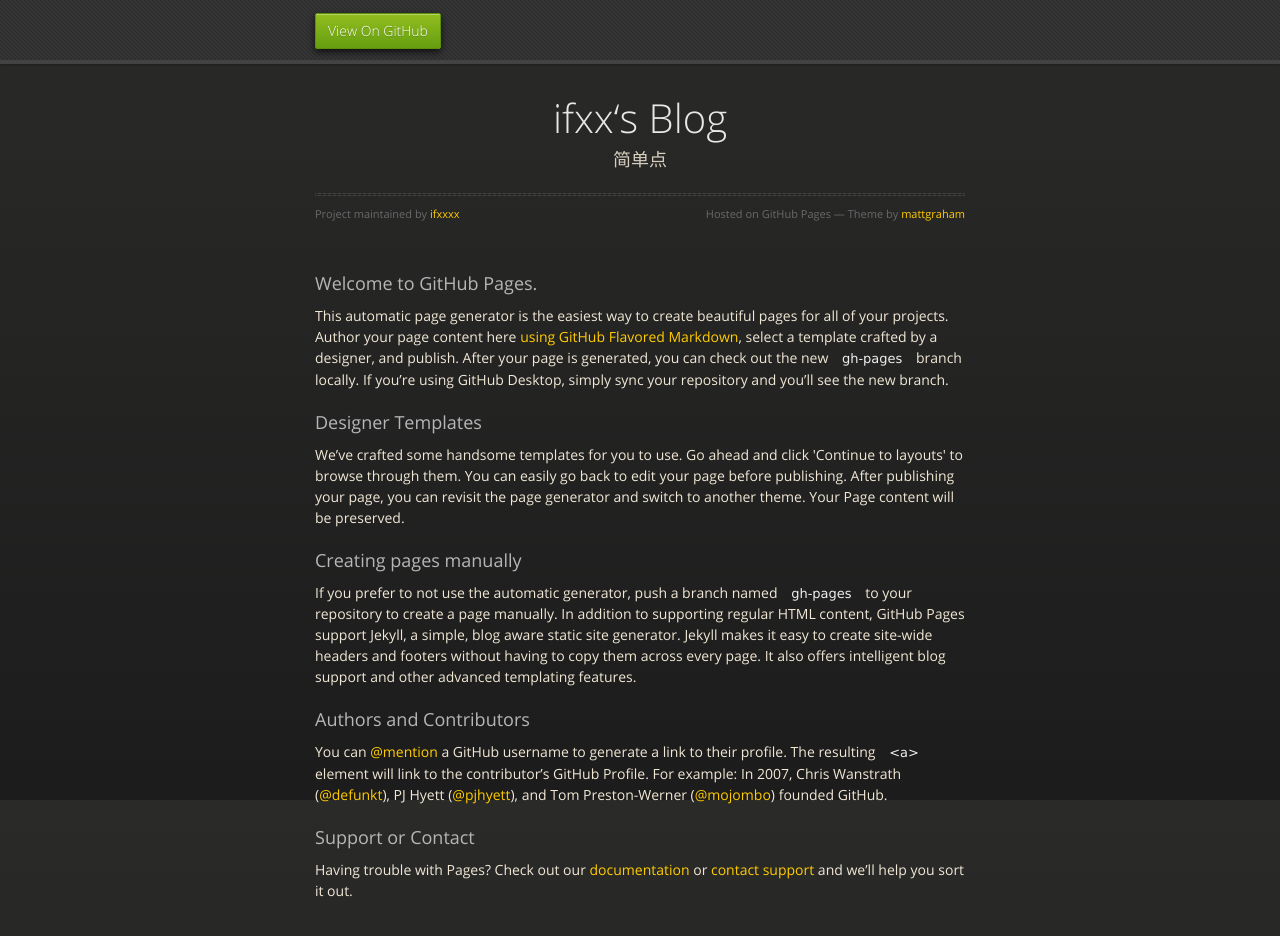
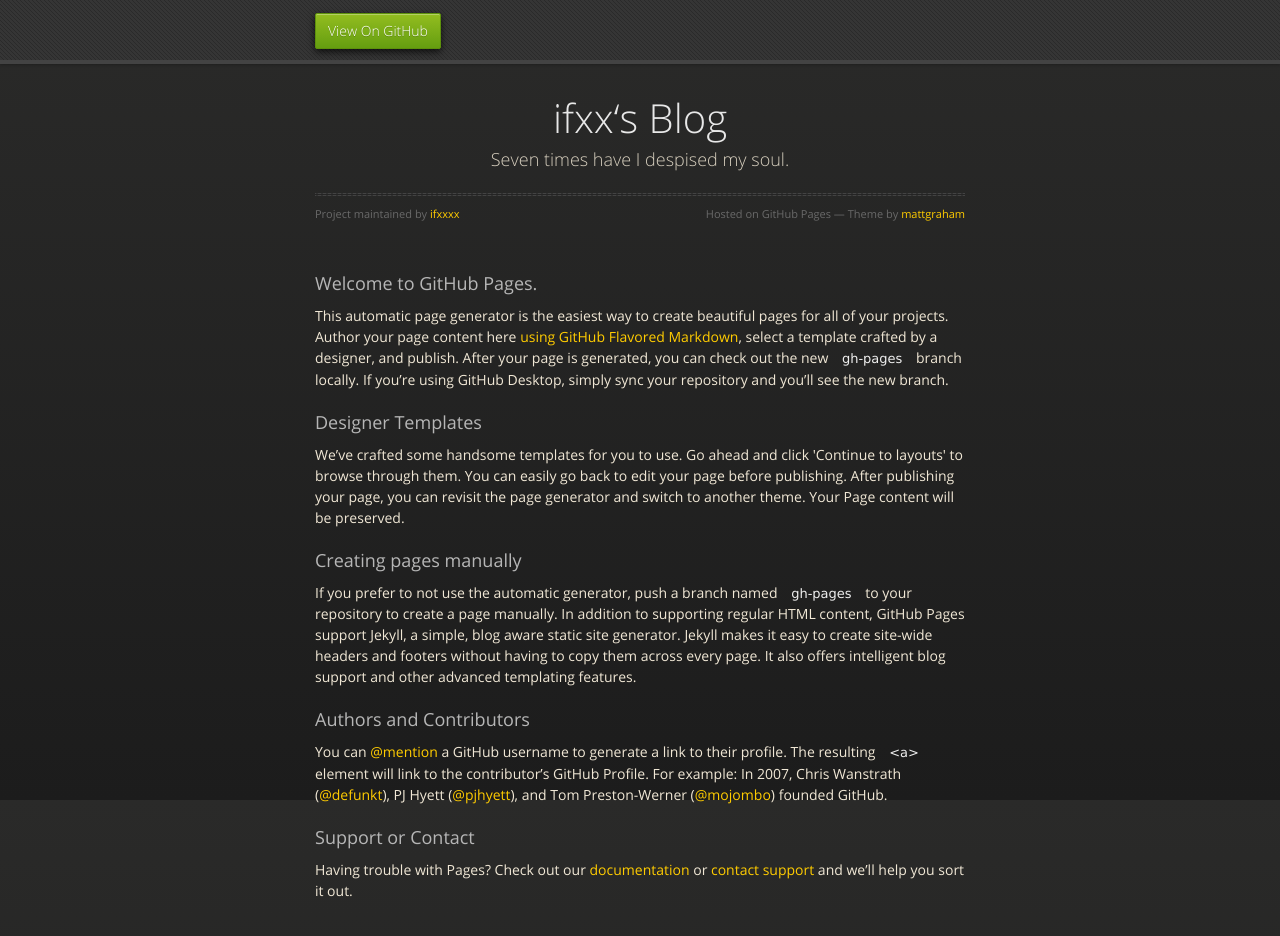
Before and after one commit to ifxxxx/ifxxxx.github.io, a plain HTML site: page index.html in a window 1280 px wide. Drawn offline with nearby package versions, Linux system fonts and the light colour scheme.

Commit message:
Update index.html

```diff
--- a/index.html
+++ b/index.html
@@ -29,7 +29,7 @@
       <section>
         <div id="title">
           <h1>ifxx‘s Blog</h1>
-          <p>简单点</p>
+          <p>Seven times have I despised my soul.</p>
           <hr>
           <span class="credits left">Project maintained by <a href="https://github.com/ifxxxx">ifxxxx</a></span>
           <span class="credits right">Hosted on GitHub Pages &mdash; Theme by <a href="https://twitter.com/michigangraham">mattgraham</a></span>
```
